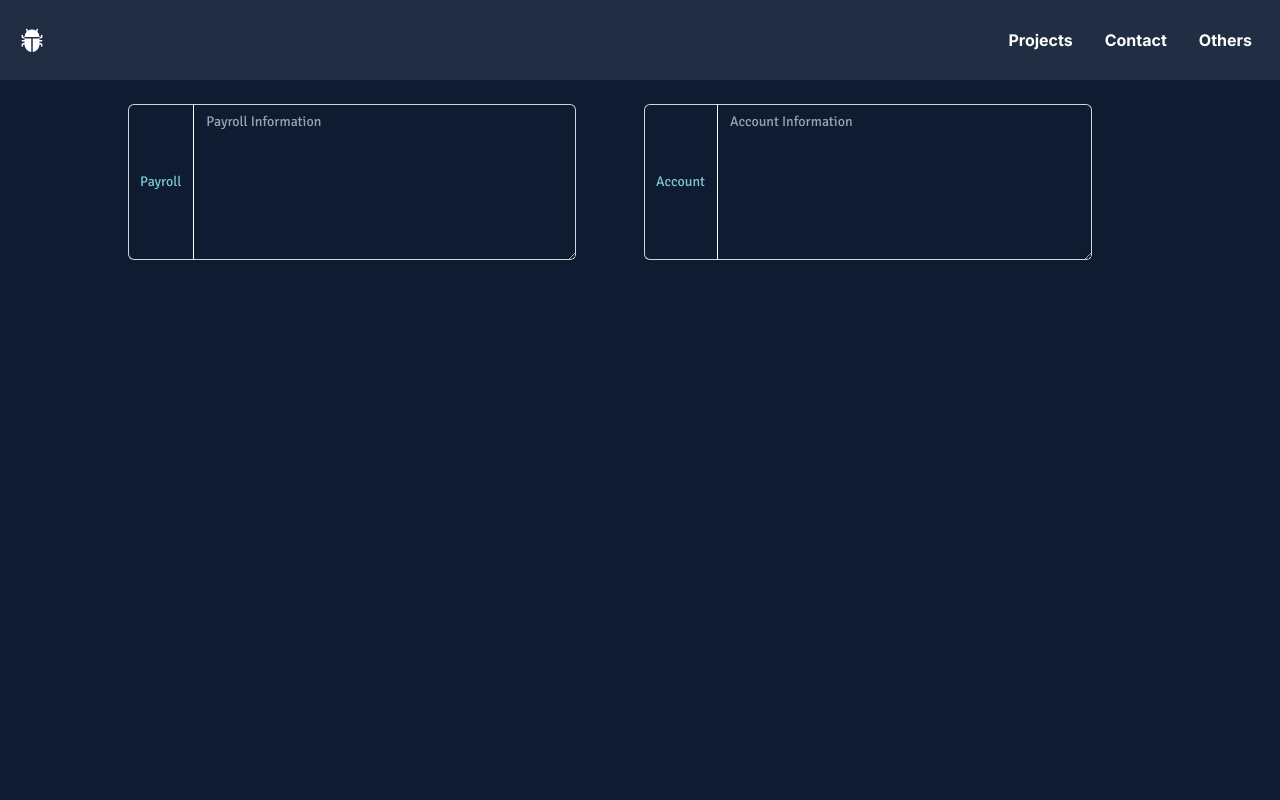
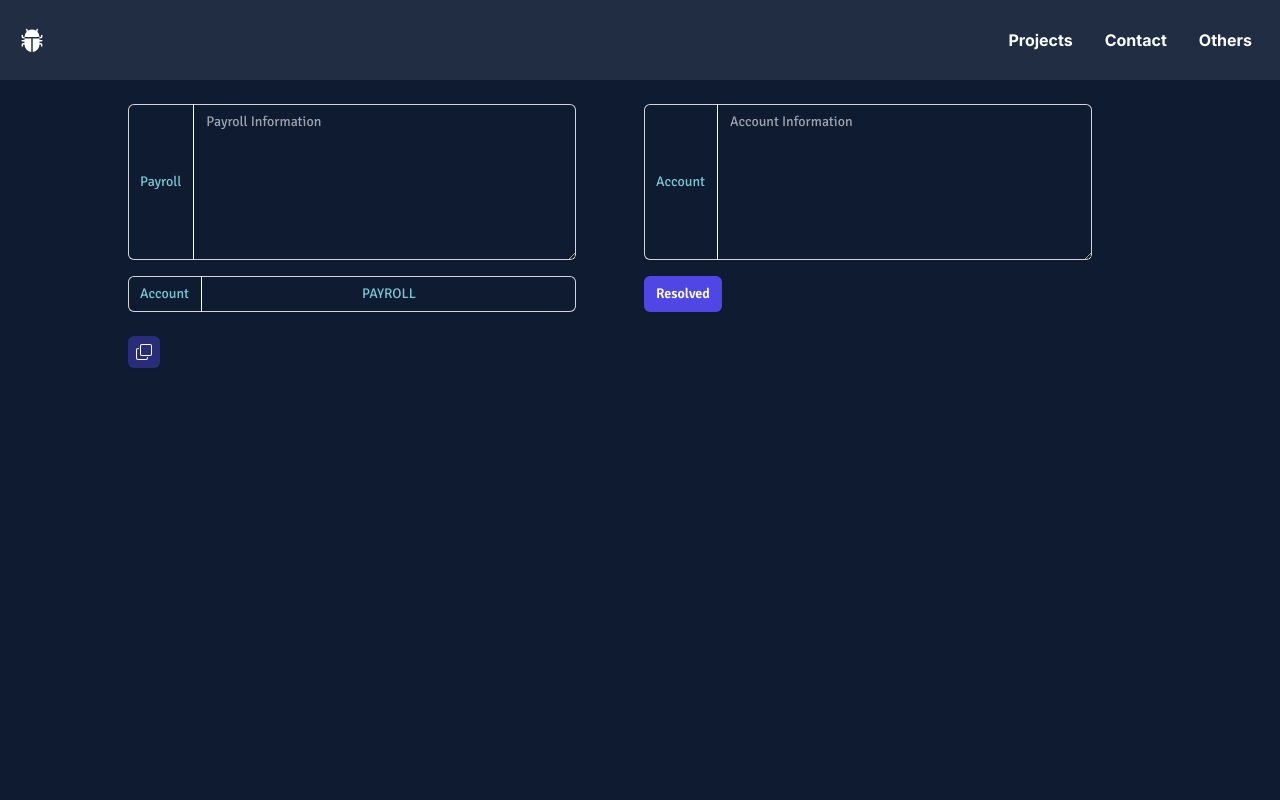
Before and after one commit to Parzival-IOI/Portfolio_3.0, a Next.js app: page /Temporary in a window 1280 px wide. Shown: the top 800 px of the page. Built offline with nearby package versions, Linux system fonts and the light colour scheme.

Commit message:
map array with array

```diff
--- a/Components/Icon.tsx
+++ b/Components/Icon.tsx
@@ -122,3 +122,12 @@ export function Profile() {
         </svg>
     )
 }
+
+
+export function Copy() {
+    return (
+        <svg xmlns="http://www.w3.org/2000/svg" width="16" height="16" fill="currentColor" className="bi bi-copy" viewBox="0 0 16 16">
+            <path fillRule="evenodd" d="M4 2a2 2 0 0 1 2-2h8a2 2 0 0 1 2 2v8a2 2 0 0 1-2 2H6a2 2 0 0 1-2-2zm2-1a1 1 0 0 0-1 1v8a1 1 0 0 0 1 1h8a1 1 0 0 0 1-1V2a1 1 0 0 0-1-1zM2 5a1 1 0 0 0-1 1v8a1 1 0 0 0 1 1h8a1 1 0 0 0 1-1v-1h1v1a2 2 0 0 1-2 2H2a2 2 0 0 1-2-2V6a2 2 0 0 1 2-2h1v1z"/>
+        </svg>
+    )
+}
--- a/app/Temporary/page.tsx
+++ b/app/Temporary/page.tsx
@@ -1,5 +1,7 @@
 'use client';
 
+import { Copy } from "@/Components/Icon";
+import { Listbox, ListboxButton, ListboxOption, ListboxOptions } from "@headlessui/react";
 import { useState } from "react";
 
 export type payroll_type = {
@@ -11,9 +13,18 @@ export type payroll_type = {
 
 const page = () => {
 
+  const options = [
+    {id: 1, name: "PAYROLL"},
+    {id: 2, name: "TESTING"},
+    {id: 3, name: "TESTING2"},
+  ]
   const [payroll, setPayroll] = useState<string>();
   const [account, setAccount] = useState<string>();
   const [payrollcut, setPayrollcut] = useState<payroll_type[]>([]);
+  const [option, setOption] = useState(options[0]);
+  const [result, setResult] = useState<string[]>([]);
+
+
 
 
   function insertPayroll(text: string) {
@@ -21,26 +32,43 @@ const page = () => {
     const array: payroll_type[] = [];
 
     convert.map((value) => {
-      const test = value.split(",");
-      const newArray: payroll_type = {
-        branch: parseInt(test[0]),
-        account: test[1],
-        salary: test[2],
+      if(value == "") {
+        return;
       }
-      array.push(newArray);
+      const each_val = value.split(",");
+      const combine_object: payroll_type = {
+        branch: parseInt(each_val[0]),
+        account: each_val[1],
+        salary: each_val[2],
+      }
+      array.push(combine_object);
     })
 
     setPayroll(text);
     setPayrollcut(array);
+  }
 
-    console.log(array);
+  function resolved() {
+    const data: string[] = [];
+
+    if(option.name === options[0].name) {
+      const accounts = account?.split('\n');
+      payrollcut.forEach((information) => {
+        accounts?.map(e => {
+          if(e === information.account) {
+            data.push(`${information.branch},${information.account},${information.salary}`)
+          }
+        })
+      })
+      setResult(data);
+    }
   }
 
   return (
     <div className="min-h-screen bg-[#0f1b31] text-[#7cc7d4]">
       <div className="p-8 md:py-20 md:px-32 max-w-7xl mx-auto">
         <section className="pt-8 lg:pt-4 w-full h-auto grid grid-cols-1 md:grid-cols-2 gap-2">
-        <div className="mt-2">
+          <div className="mt-2">
             <div className="flex flex-row-reverse rounded-md shadow-sm ring-1 ring-inset ring-gray-300 focus-within:ring-2 focus-within:ring-inset focus-within:ring-indigo-600 sm:max-w-md">
               <textarea name="payroll" id="payroll" autoComplete="payroll"
                 className="block flex-1 peer border-0 outline-none bg-transparent py-1.5 px-3 placeholder:text-gray-400 focus:ring-0 sm:text-sm sm:leading-6"
@@ -67,10 +95,57 @@ const page = () => {
                   setAccount(e.target.value)
                 }}
               >
-
               </textarea>
               <span className="flex select-none items-center px-3 sm:text-sm border-r border-white peer-focus:border-r-2 peer-focus:border-indigo-600" >Account</span>
             </div>
+          </div>
+          <div className="mt-2">
+            <div className="flex flex-row-reverse rounded-md shadow-sm ring-1 ring-inset ring-gray-300 focus-within:ring-2 focus-within:ring-inset focus-within:ring-indigo-600 sm:max-w-md">
+              <Listbox value={option} onChange={setOption}>
+                <ListboxButton className={'block flex-1 peer border-0 outline-none bg-transparent py-1.5 px-3 placeholder:text-gray-400 focus:ring-0 sm:text-sm sm:leading-6'}>{option.name}</ListboxButton>
+                <ListboxOptions anchor="bottom" className={'bg-indigo-800/20 text-inherit rounded-md overflow-hidden'}>
+                  {options.map((val) => (
+                    <ListboxOption key={val.id} value={val}
+                    className="py-2 px-8 hover:bg-indigo-700/90 transition duration-500">
+                      {val.name}
+                    </ListboxOption>
+                  ))}
+                </ListboxOptions>
+              </Listbox>
+              <span className="flex select-none items-center px-3 sm:text-sm border-r border-white peer-focus:border-r-2 peer-focus:border-indigo-600" >Account</span>
+            </div>
+          </div>
+
+
+
+          <div className="mt-2 sm:max-w-md">
+            <button type="button"
+            onClick={resolved}
+            className="rounded-md bg-indigo-600 px-3 py-2 text-sm font-semibold text-white shadow-sm hover:bg-indigo-500 focus-visible:outline focus-visible:outline-2 focus-visible:outline-offset-2 focus-visible:outline-indigo-600">
+              Resolved
+            </button>
+          </div>
+
+
+        </section>
+        <section className="py-4">
+          <div className="mt-2 sm:max-w-md">
+            <button type="button"
+            onClick={() => {
+              navigator.clipboard.writeText(result.join("\n"))
+            }}
+            className="rounded-md bg-indigo-600/40 p-2 text-sm font-semibold text-white shadow-sm hover:bg-indigo-500/50 focus-visible:outline focus-visible:outline-2 focus-visible:outline-offset-2 focus-visible:outline-indigo-600">
+              <Copy />
+            </button>
+          </div>
+          <div className="flex flex-col justify-center items-center gap-2 mt-4">
+            {result.map((e, i) => {
+              return (
+                <div key={i}>
+                  {e}
+                </div>
+              )
+            })}
           </div>
         </section>
       </div>
```
